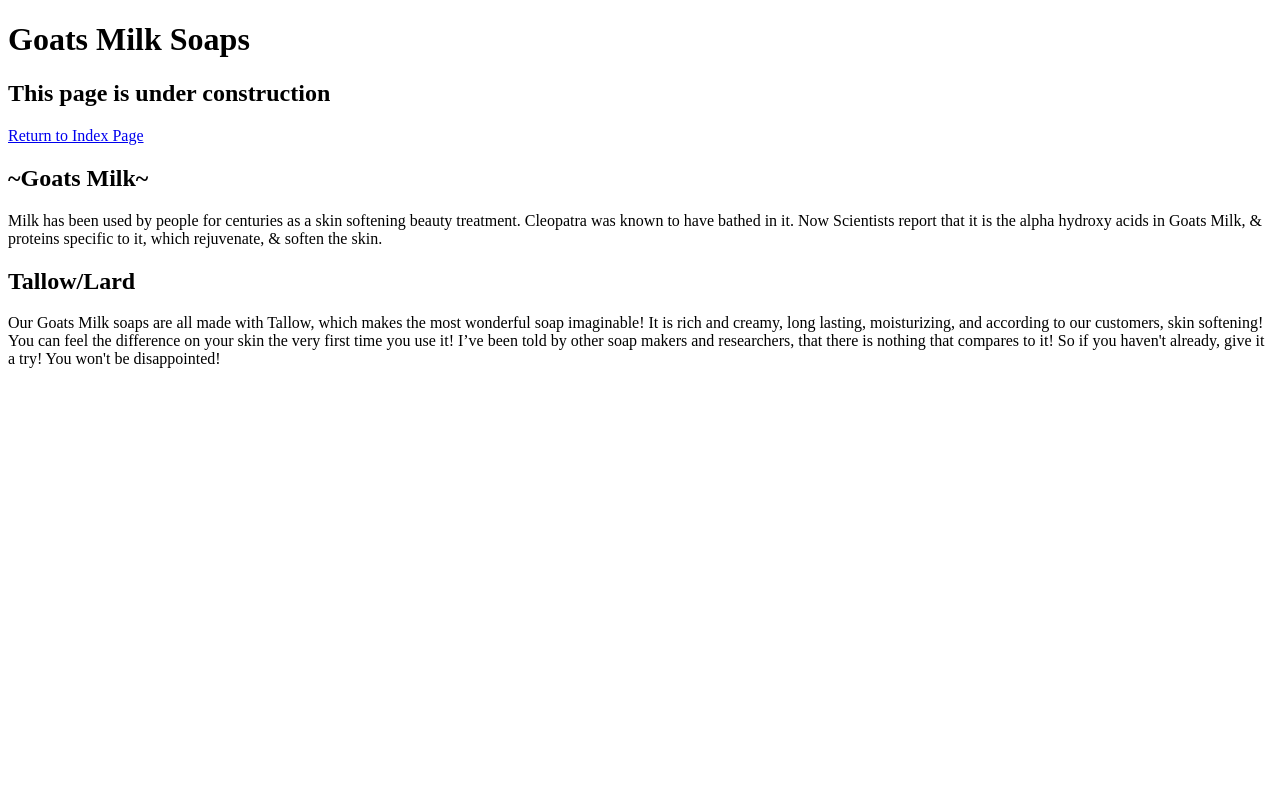
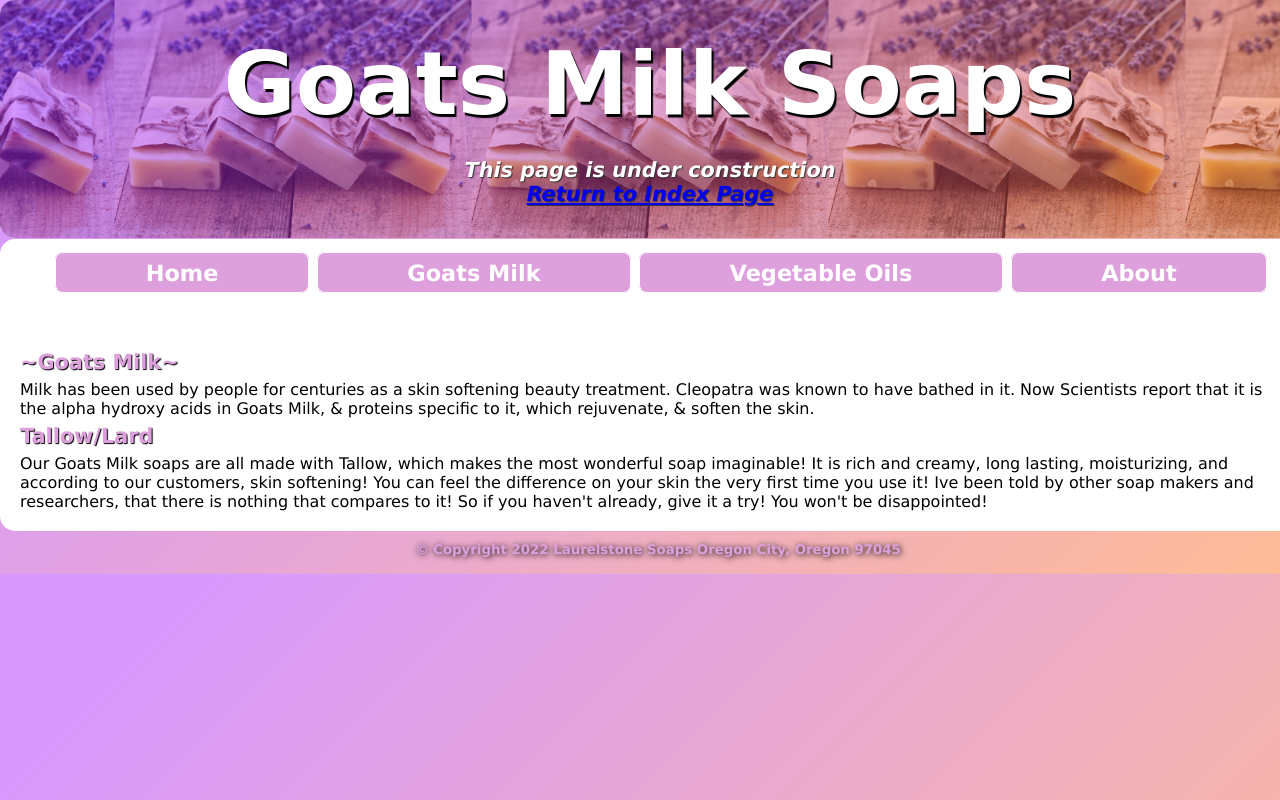
Before and after one commit to jaimearnold/laurelstonesoaps, a plain HTML site: page soaps/goats_milk.html in a window 1280 px wide. Drawn offline with Linux system fonts and the light colour scheme.

Commit message:
added pages and edits

```diff
--- a/soaps/goats_milk.html
+++ b/soaps/goats_milk.html
@@ -5,26 +5,55 @@
 <head>
     <meta charset="utf-8">
     <title>Goats Milk</title>
+
+    <link rel="stylesheet" href="../styles/main.css" />
+    <link rel="normalize.css" href="../styles/normalize.css" />
+    <meta name="viewport" content="width=device-width, initial-scale=1" />
+
 </head>
 
 <body>
     <header>
-        <h1> Goats Milk Soaps</h1>
-
+        <div class="overlay">
+            <h1> Goats Milk Soaps</h1>
+            <h2>This page is under construction<br>
+                <a href="../index.html"><b>
+            Return to Index Page</b></a></h2>
+        </div>
     </header>
     <main>
-        <h2>This page is under construction</h2>
-        <p> <a href="../index.html">Return to Index Page</a></p>
-        <h2>~Goats Milk~</h2>
+        <div id="menu-outer">
+            <div class="table">
+                <ul id="horizontal-list" class="links-list">
+                    <li><a href="# ">Home</a></li>
+                    <li><a href="soaps/goats_milk.html ">Goats Milk</a></li>
+                    <li><a href="soaps/vegetable_oil.html ">Vegetable Oils</a></li>
+                    <li><a href="# ">About</a></li>
+                </ul>
+            </div>
+        </div>
+
+        <h1>~Goats Milk~</h1>
         Milk has been used by people for centuries as a skin softening beauty treatment. Cleopatra was known to have bathed in it. Now Scientists report that it is the alpha hydroxy acids in Goats Milk, & proteins specific to it, which rejuvenate, & soften the
         skin.
-        <h2>Tallow/Lard</h2>
+        <h1>Tallow/Lard</h1>
         Our Goats Milk soaps are all made with Tallow, which makes the most wonderful soap imaginable! It is rich and creamy, long lasting, moisturizing, and according to our customers, skin softening! You can feel the difference on your skin the very first time
-        you use it! I’ve been told by other soap makers and researchers, that there is nothing that compares to it! So if you haven't already, give it a try! You won't be disappointed!
+        you use it! Ive been told by other soap makers and researchers, that there is nothing that compares to it! So if you haven't already, give it a try! You won't be disappointed!
+
+
 
     </main>
+    <footer>
+
+        <p>
+            <small>
+            &copy; Copyright 2022 Laurelstone Soaps Oregon City, Oregon
+            97045</small>
+        </p>
 
 
+    </footer>
 </body>
 
+
 </html>
--- a/styles/main.css
+++ b/styles/main.css
@@ -18,8 +18,6 @@ body {
     margin-bottom: .3;
     margin-left: auto;
     margin-right: auto;
-    border: 4px solid plum;
-    border-radius: 15px;
 }
 
 * {
@@ -89,6 +87,7 @@ main {
     margin-top: .1em;
     margin-right: auto;
     margin-left: auto;
+    border-radius: 15px;
 }
 
 p {
```
Also changed, not shown: about/about_us.html (added, +61 -0 lines), index.html (+1 -0 lines), soaps/vegetable_oil.html (+28 -4 lines).
